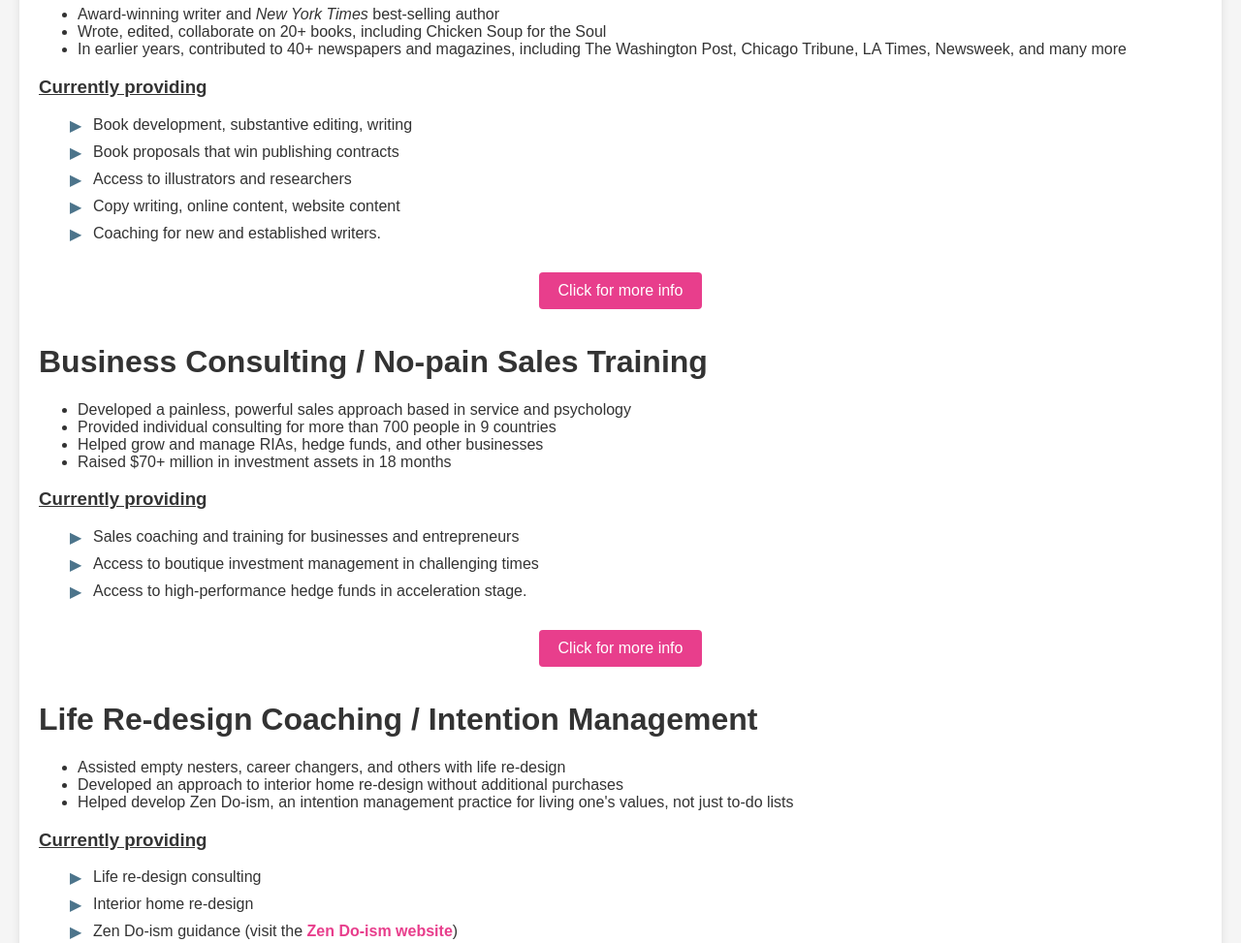
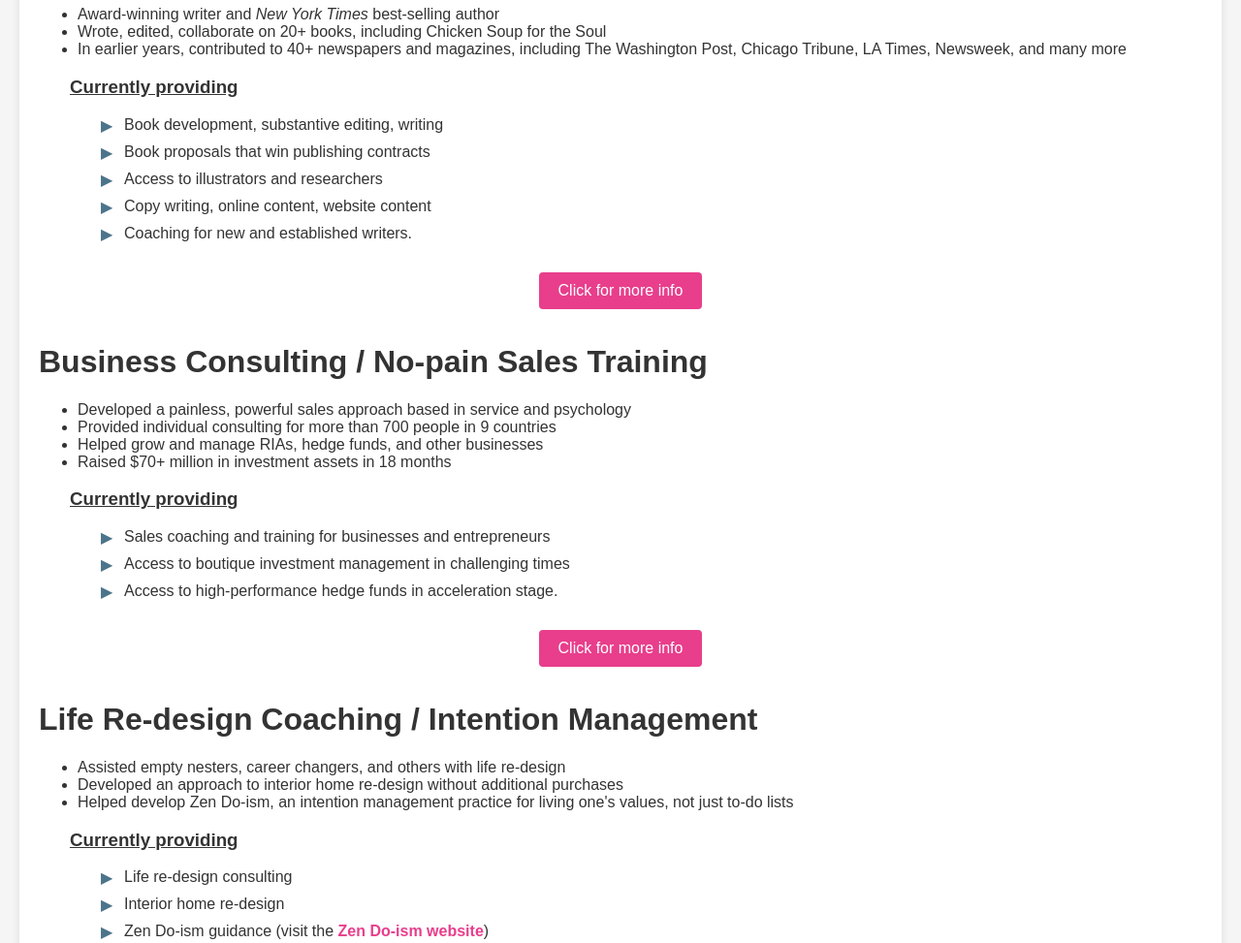
Before and after one commit to CorySpitzer/cindy-website, a plain HTML site: page pages/cindy-who.html in a window 1280 px wide. Shown: the part 700-1673 px from the top of the page at 97% size. Drawn offline with Linux system fonts and the light colour scheme.

Commit message:
Add indentation

```diff
--- a/pages/cindy-who.html
+++ b/pages/cindy-who.html
@@ -52,14 +52,16 @@
             <li>In earlier years, contributed to 40+ newspapers and magazines, including The
                 Washington Post, Chicago Tribune, LA Times, Newsweek, and many more</li>
             </ul>
+        <div class="indented">
             <h3><u>Currently providing</u></h3>
-        <ul class="triangle-bullets indented">
+            <ul class="triangle-bullets double-indented">
             <li>Book development, substantive editing, writing</li>
             <li>Book proposals that win publishing contracts</li>
             <li>Access to illustrators and researchers</li>
             <li>Copy writing, online content, website content</li>
             <li>Coaching for new and established writers.</li>
             </ul>
+        </div>
         <div class="button-container">
             <a href="./lets-talk.html" class="info-button">Click for more info</a>
         </div>
@@ -72,12 +74,14 @@
             <li>Helped grow and manage RIAs, hedge funds, and other businesses</li>
             <li>Raised $70+ million in investment assets in 18 months</li>
             </ul>
+        <div class="indented">
             <h3><u>Currently providing</u></h3>
-        <ul class="triangle-bullets indented">
+            <ul class="triangle-bullets double-indented">
             <li>Sales coaching and training for businesses and entrepreneurs</li>
             <li>Access to boutique investment management in challenging times</li>
             <li>Access to high-performance hedge funds in acceleration stage.</li>
             </ul>
+        </div>
         <div class="button-container">
             <a href="./lets-talk.html" class="info-button">Click for more info</a>
         </div>
@@ -89,12 +93,14 @@
             <li>Developed an approach to interior home re-design without additional purchases</li>
             <li>Helped develop Zen Do-ism, an intention management practice for living one's values, not just to-do lists</li>
             </ul>
+        <div class="indented">
             <h3><u>Currently providing</u></h3>
-        <ul class="triangle-bullets indented">
+            <ul class="triangle-bullets double-indented">
             <li>Life re-design consulting</li>
             <li>Interior home re-design</li>
             <li>Zen Do-ism guidance (visit the <a href="https://zendoism.com" target="_blank" class="text-link">Zen Do-ism website</a>)</li>
             </ul>
+        </div>
         <div class="button-container">
             <a href="./lets-talk.html" class="info-button">Click for more info</a>
         </div>
--- a/style.css
+++ b/style.css
@@ -150,8 +150,12 @@ ul.triangle-bullets li::before {
     color: #4c748b;  /* Using the same color as nav hover */
 }
 
-/* Indented list class */
+/* Indentation classes */
 .indented {
+    margin-left: 2em;
+}
+
+.double-indented {
     margin-left: 2em;
 }
 
```
Lines whose indentation alone changed are shown as unchanged.
